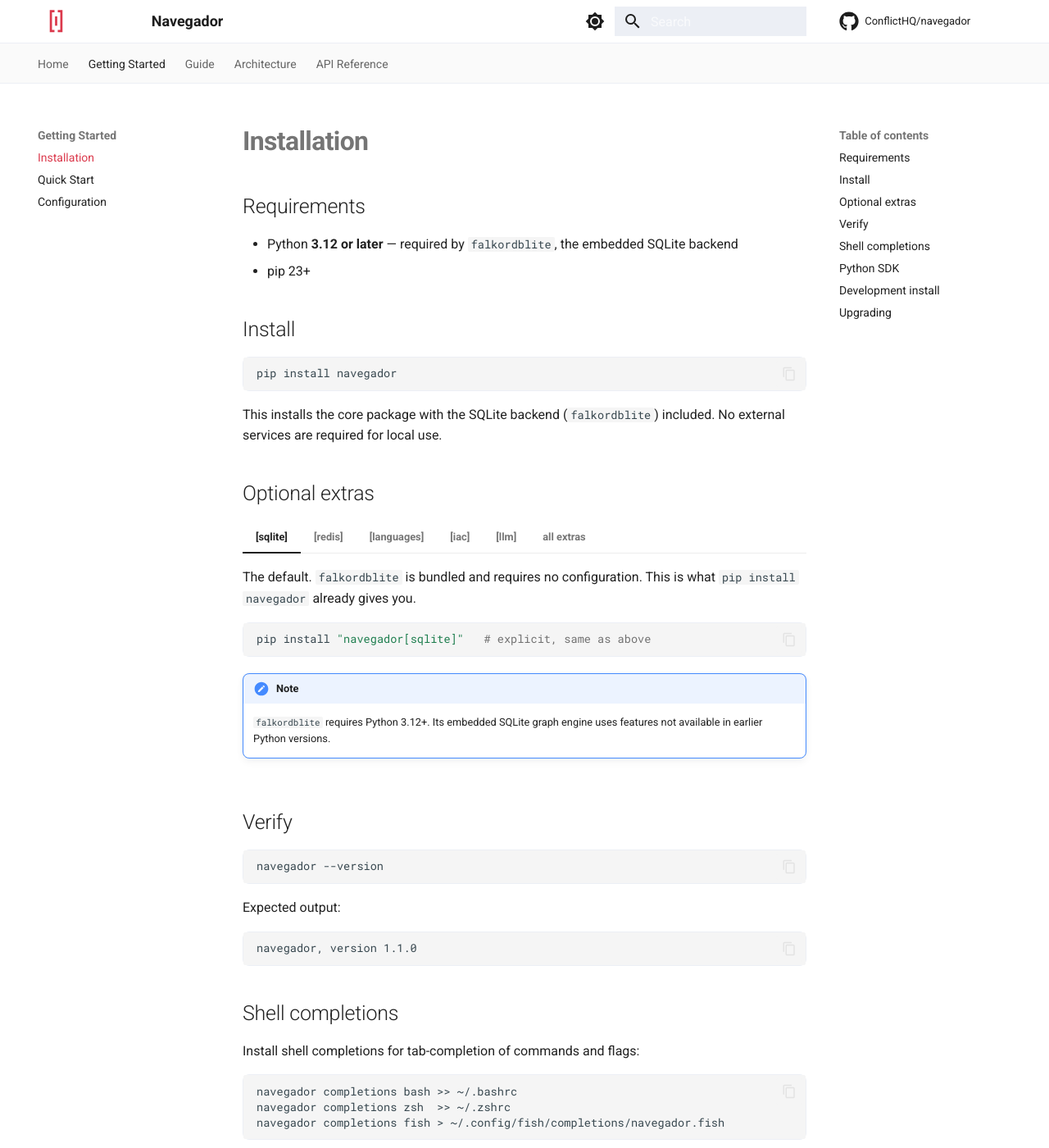
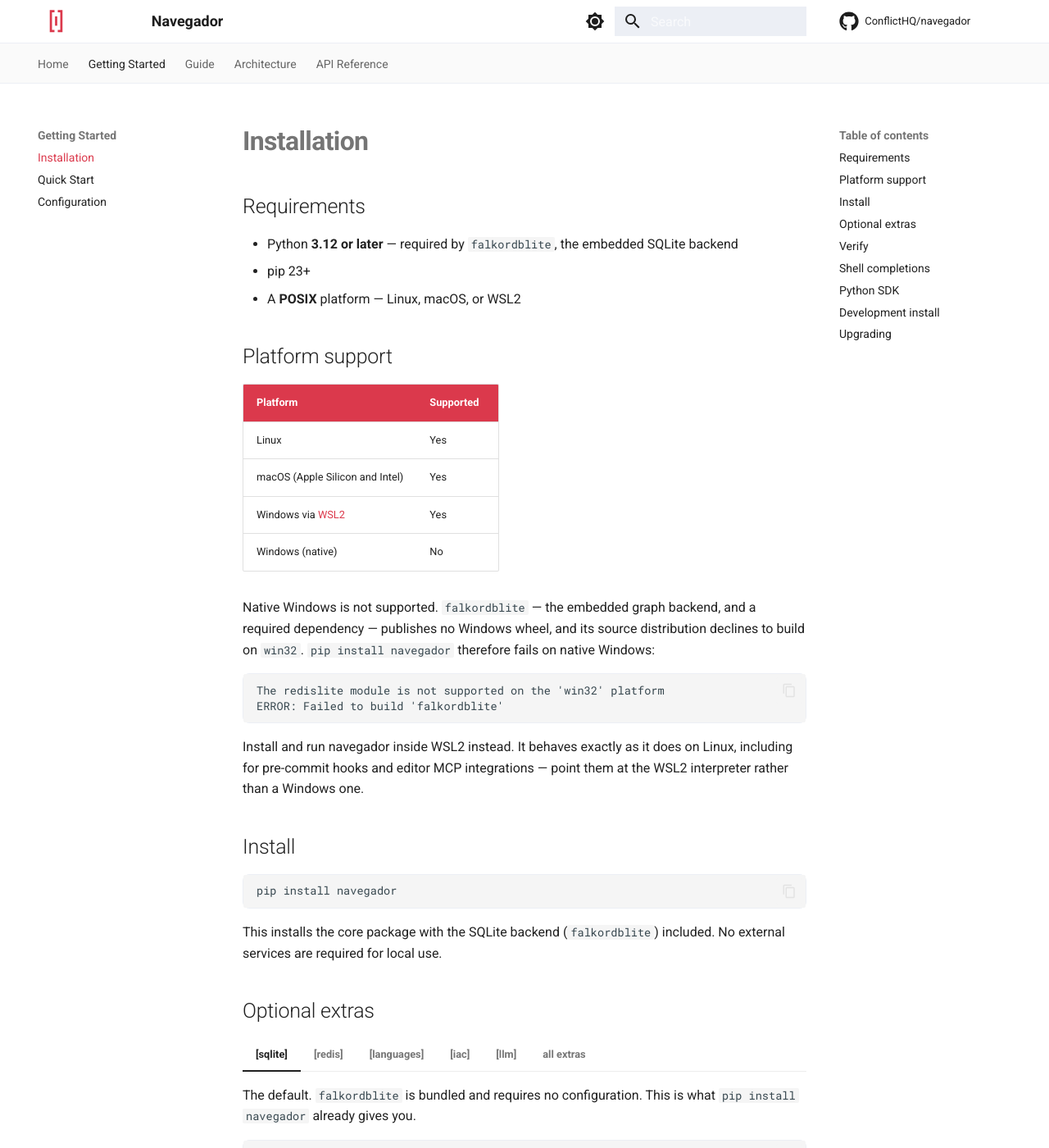
Before and after one commit to ConflictHQ/navegador, an MkDocs documentation site: the page built from docs/getting-started/installation.md, in a window 1280 px wide and 1400 px high. Shown: the whole window at 82% size. Built offline with MkDocs 1.6.1 and Material for MkDocs 9.7.7, drawn with Linux system fonts in a browser that asks for light colours; comment, search, counter and statistics services are not loaded.

Commit message:
fix: stop shipping a Windows binary that cannot run (#152)
falkordblite is a hard dependency and publishes no Windows wheel; its
sdist declines to build on win32 ("The redislite module is not supported
on the 'win32' platform"), so `pip install -e .` fails on native Windows.

The release workflow's install step was a multi-line `run:` with no
`shell:` override, so on Windows it ran under pwsh — which does not abort
on a non-zero exit of an intermediate command. `pip install -e .` failed,
`pip install pyinstaller` succeeded, and the step went green. PyInstaller
then bundled a package that was never installed, producing a hollow
navegador-windows-x86_64.exe that ImportErrors on launch. That artifact
has been attached to every release since v1.0.1.

- drop the windows-x86_64 target from release-binaries.yml
- pin the install step to bash so a failed install can never pass silently
- smoke-test each binary (--help) before uploading it to the release
- replace the false "OS Independent" classifier with POSIX/Linux/MacOS
- point the GraphStore.sqlite() Windows error at WSL2 or a Redis-backed
  FalkorDB instead of a pip install that can never succeed
- document POSIX-only support in the README and installation guide

Closes #151

````diff
--- a/docs/getting-started/installation.md
+++ b/docs/getting-started/installation.md
@@ -4,6 +4,29 @@
 
 - Python **3.12 or later** — required by `falkordblite`, the embedded SQLite backend
 - pip 23+
+- A **POSIX** platform — Linux, macOS, or WSL2
+
+## Platform support
+
+| Platform | Supported |
+|----------|-----------|
+| Linux | Yes |
+| macOS (Apple Silicon and Intel) | Yes |
+| Windows via [WSL2](https://learn.microsoft.com/windows/wsl/install) | Yes |
+| Windows (native) | No |
+
+Native Windows is not supported. `falkordblite` — the embedded graph backend, and a
+required dependency — publishes no Windows wheel, and its source distribution declines
+to build on `win32`. `pip install navegador` therefore fails on native Windows:
+
+```
+The redislite module is not supported on the 'win32' platform
+ERROR: Failed to build 'falkordblite'
+```
+
+Install and run navegador inside WSL2 instead. It behaves exactly as it does on Linux,
+including for pre-commit hooks and editor MCP integrations — point them at the WSL2
+interpreter rather than a Windows one.
 
 ## Install
 
--- a/pyproject.toml
+++ b/pyproject.toml
@@ -16,7 +16,10 @@
 classifiers = [
     "Development Status :: 5 - Production/Stable",
     "Intended Audience :: Developers",
-    "Operating System :: OS Independent",
+    # Not OS Independent: falkordblite has no Windows build. See issue #151.
+    "Operating System :: POSIX",
+    "Operating System :: POSIX :: Linux",
+    "Operating System :: MacOS :: MacOS X",
     "Programming Language :: Python :: 3",
     "Programming Language :: Python :: 3.12",
     "Programming Language :: Python :: 3.13",
````
Also changed, not shown: README.md (+4 -1 lines), 3 other files.
